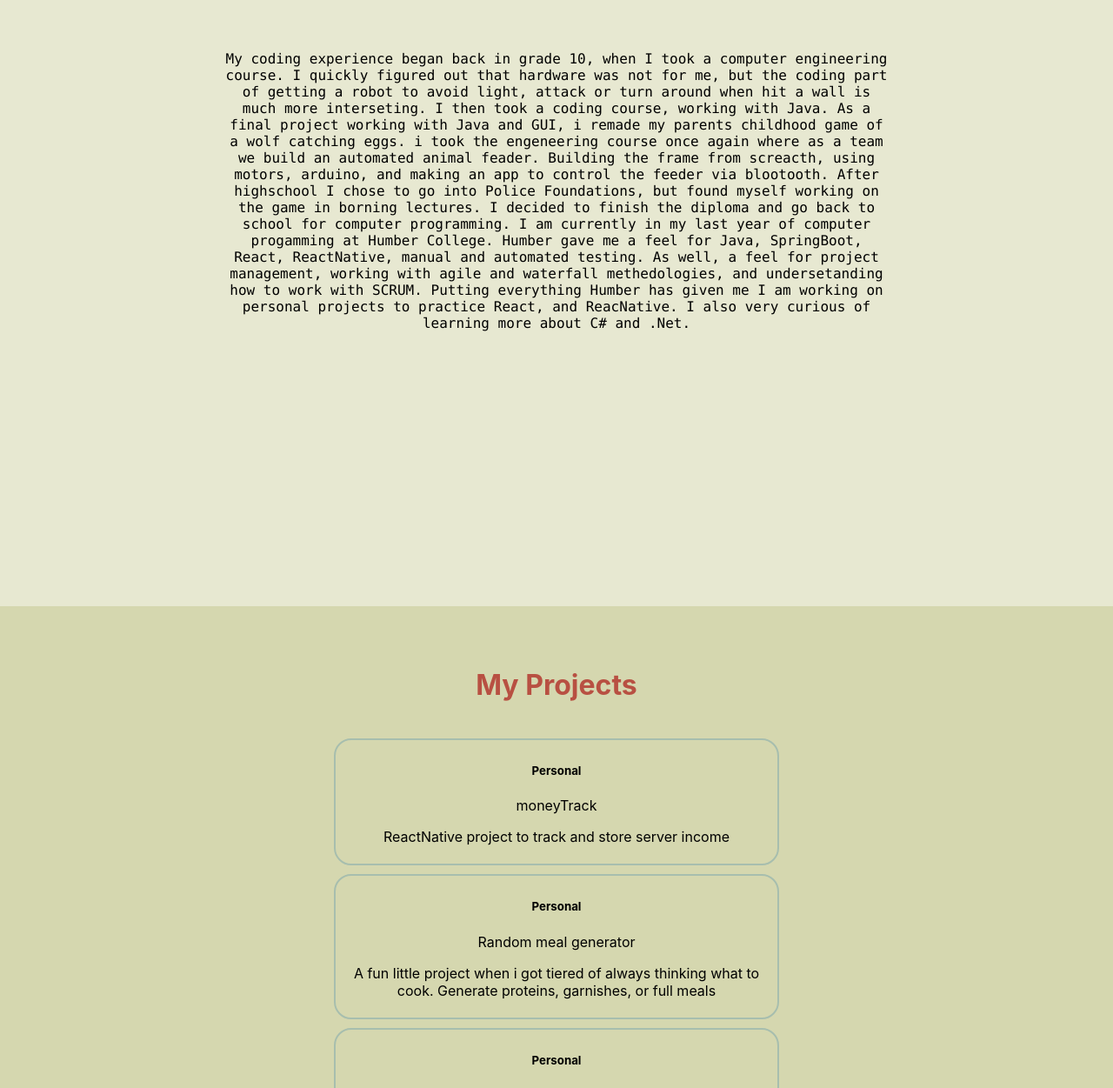
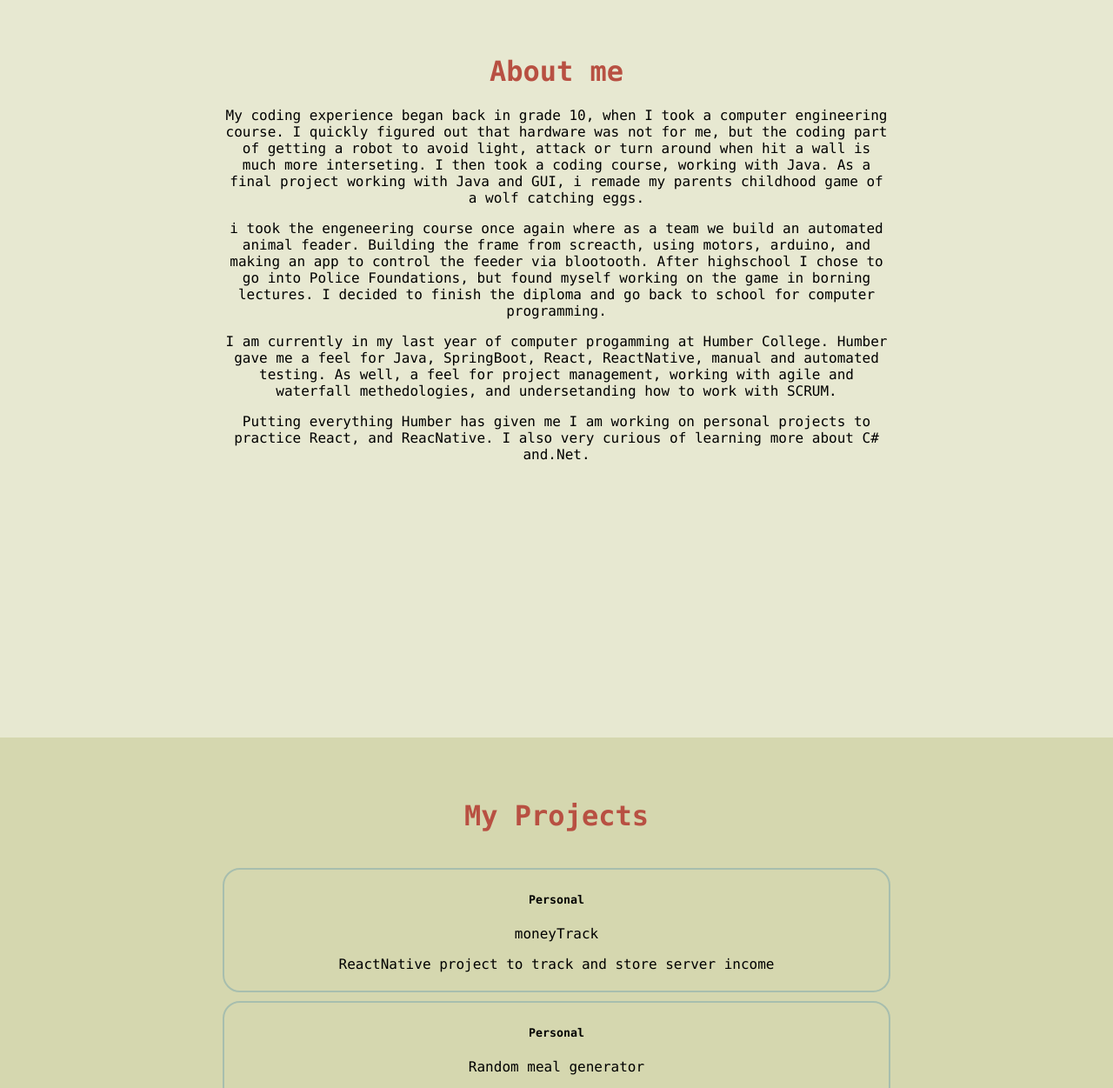
Before and after one commit to yuliaFl/portfolioWebsite, a React (Create React App) app in the folder proj/: page / in a window 1280 px wide. Shown: the part 746-1997 px from the top of the page at 87% size. Built offline with nearby package versions, Linux system fonts and the light colour scheme.

Commit message:
adjusted css for section about and proj

```diff
--- a/proj/src/App.css
+++ b/proj/src/App.css
@@ -79,8 +79,8 @@ main {
   max-width: 800px;
   border-radius: 20px;
   position: relative;
-  margin-left: 30%;
-  margin-right: 30%;
+  margin-left: 20%;
+  margin-right: 20%;
   margin-bottom: 10px;
 }
 
@@ -103,10 +103,14 @@ main {
   justifyContent: 'center';
   alignItems: 'center';
   background-color: #D5D7AF;
+  font-family: Monaco ;
 }
 
 .Projects-Header{
-  color: #B85042;;
+  color: #B85042;
+}
+.About-Header{
+  color: #B85042;
 }
 
 .contact{
--- a/proj/src/about.js
+++ b/proj/src/about.js
@@ -1,15 +1,38 @@
-import React from 'react';
+import React from "react";
 const About = () => {
   return (
-    <div id='About' className='about' >
-      <p>My coding experience began back in grade 10, when I took a computer engineering course. I quickly figured out that hardware was not for me, but the coding part of getting a robot to avoid light, attack or turn around when hit a wall is much more interseting. I then took a coding course, working with Java. As a final project working with Java and GUI, i remade my parents childhood game of a wolf catching eggs.
-
-i took the engeneering course once again where as a team we build an automated animal feader. Building the frame from screacth, using motors, arduino, and making an app to control the feeder via blootooth.
-After highschool I chose to go into Police Foundations, but found myself working on the game in borning lectures. I decided to finish the diploma and go back to school for computer programming.
-
-I am currently in my last year of computer progamming at Humber College. Humber gave me a feel for Java, SpringBoot, React, ReactNative, manual and automated testing. As well, a feel for project management, working with agile and waterfall methedologies, and undersetanding how to work with SCRUM.
-
-Putting everything Humber has given me I am working on personal projects to practice React, and ReacNative. I also very curious of learning more about C# and .Net.</p>
+    <div id="About" className="about">
+      <div className="About-Header">
+      <h1>About me</h1>
+      </div>
+      <p>
+        My coding experience began back in grade 10, when I took a computer
+        engineering course. I quickly figured out that hardware was not for me,
+        but the coding part of getting a robot to avoid light, attack or turn
+        around when hit a wall is much more interseting. I then took a coding
+        course, working with Java. As a final project working with Java and GUI,
+        i remade my parents childhood game of a wolf catching eggs.
+      </p>
+      <p>
+        i took the engeneering course once again where as a team we build an
+        automated animal feader. Building the frame from screacth, using motors,
+        arduino, and making an app to control the feeder via blootooth. After
+        highschool I chose to go into Police Foundations, but found myself
+        working on the game in borning lectures. I decided to finish the diploma
+        and go back to school for computer programming.{" "}
+      </p>
+      <p>
+        I am currently in my last year of computer progamming at Humber College.
+        Humber gave me a feel for Java, SpringBoot, React, ReactNative, manual
+        and automated testing. As well, a feel for project management, working
+        with agile and waterfall methedologies, and undersetanding how to work
+        with SCRUM.{" "}
+      </p>
+      <p>
+        Putting everything Humber has given me I am working on personal projects
+        to practice React, and ReacNative. I also very curious of learning more
+        about C# and.Net.
+      </p>
     </div>
   );
 };
```
Also changed, not shown: 1 other file (tests, documents, lock files or other folders).
